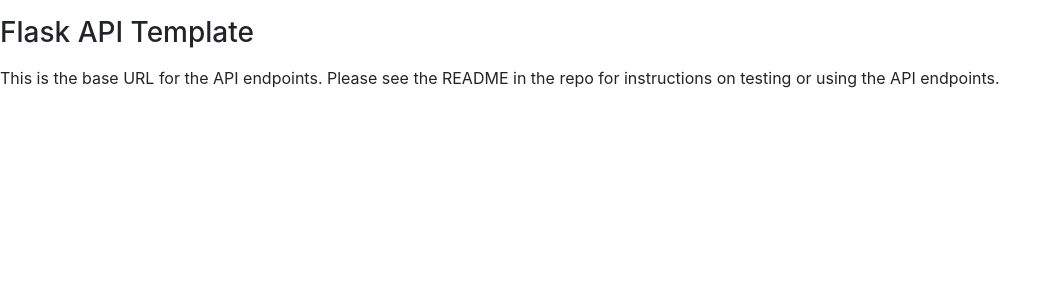
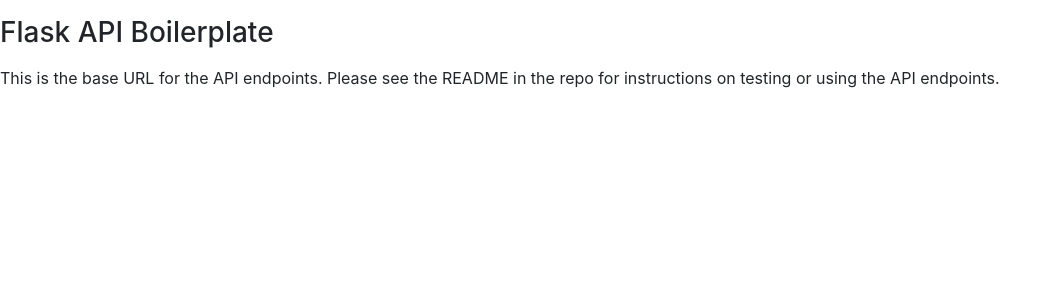
Before and after one commit to christophernajafi/flask-api-boilerplate, a Flask app: page / in a window 1280 px wide. Shown: the top 300 px of the page, without its empty margins (0-1058 px from the left). Run offline with Flask 2, Linux system fonts and the light colour scheme; some libraries are stand-ins or nearby versions.

Commit message:
Changed project name to Flask API Boilerplate.

```diff
--- a/templates/index.html
+++ b/templates/index.html
@@ -9,13 +9,13 @@
     integrity="sha384-ggOyR0iXCbMQv3Xipma34MD+dH/1fQ784/j6cY/iJTQUOhcWr7x9JvoRxT2MZw1T"
     crossorigin="anonymous"
   />
-    <title>Flask API Template</title>
+    <title>Flask API Boilerplate</title>
   </head>
   <body>
     <div className="container">
       <div className="jumbotron text-center">
         <p className="font-weight-bold">
-          <h3>Flask API Template</h3>
+          <h3>Flask API Boilerplate</h3>
         </p>
         <p>
           This is the base URL for the API endpoints. Please see the README in the
```
Also changed, not shown: README.md.
